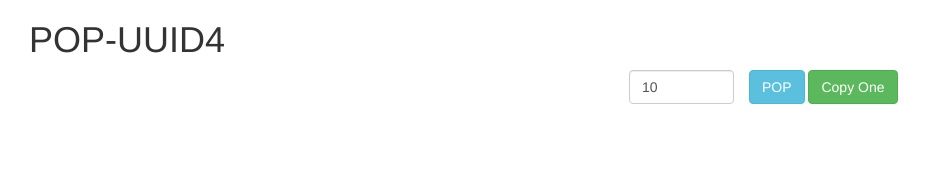
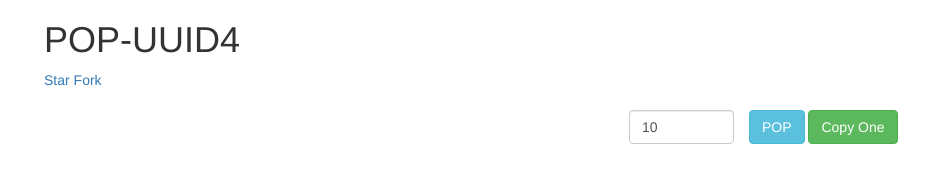
Before and after one commit to wwwmarcos/pop-uuid4, a plain HTML site: page index.html in a window 1280 px wide. Shown: the whole page, without its empty margins (41-970 px from the left). Drawn offline with nearby package versions, Linux system fonts and the light colour scheme; no server answers.

Commit message:
add github buttons

```diff
--- a/index.html
+++ b/index.html
@@ -7,12 +7,18 @@
 </head>
 
 <body class="container">
-	<h1>POP-UUID4</h1>
-
+	<div class="col-xs-12 col-sm-12 col-md-12 col-lg-12">
+		<h1>POP-UUID4</h1><a class="github-button" href="https://github.com/marcosflorencio/pop-uuid4" data-icon="octicon-star" data-style="mega"
+			data-count-href="/marcosflorencio/pop-uuid4/stargazers" data-count-api="/repos/marcosflorencio/pop-uuid4#stargazers_count"
+			data-count-aria-label="# stargazers on GitHub" aria-label="Star marcosflorencio/pop-uuid4 on GitHub">Star</a>
+		<a class="github-button" href="https://github.com/marcosflorencio/pop-uuid4/fork" data-icon="octicon-repo-forked" data-style="mega"
+			data-count-href="/marcosflorencio/pop-uuid4/network" data-count-api="/repos/marcosflorencio/pop-uuid4#forks_count" data-count-aria-label="# forks on GitHub"
+			aria-label="Fork marcosflorencio/pop-uuid4 on GitHub">Fork</a>
+	</div>
+	<div class="clearfix">&nbsp;</div>
 	<div class="col-xs-12 col-sm-6 col-md-6 col-lg-6">
 		<div id="tableContainer"></div>
 	</div>
-
 	<div class="col-xs-12 col-sm-6 col-md-6 col-lg-6">
 		<div class="col-xs-12 col-sm-3 col-md-3 col-lg-3">
 			<input type="number" id="quantity" class="form-control" min="1" value="10" required="required">
@@ -20,8 +26,8 @@
 		<button class="btn btn-info" id="pop">POP</button>
 		<button class="btn btn-success" id="copyOne">Copy One</button>
 	</div>
-
 </body>
 <script src="app.js"></script>
+<script async defer src="https://buttons.github.io/buttons.js"></script>
 
 </html>
```
